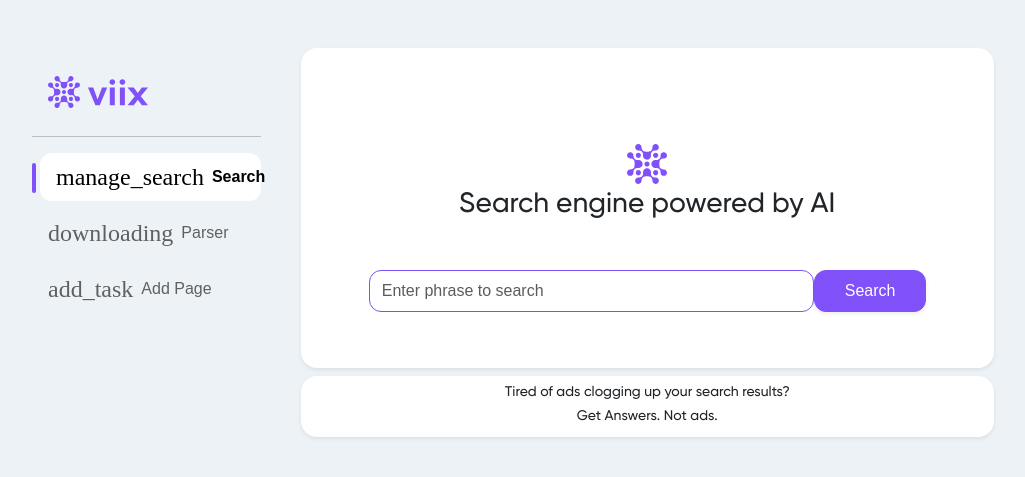
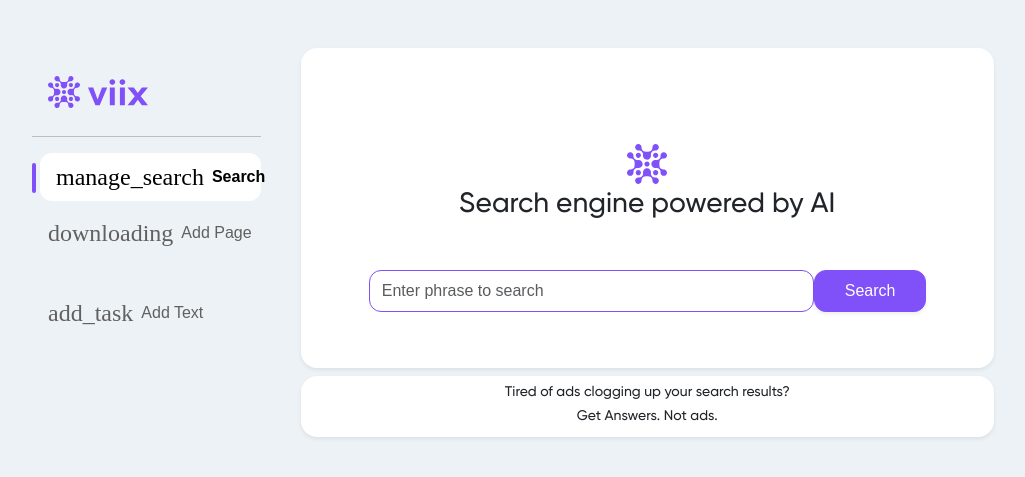
Before and after one commit to diixo/viix-ai, a Django app: page / in a window 1280 px wide. Shown: the top 477 px of the page, without its empty margins (66-1091 px from the left). Run offline with Django 5.2, Linux system fonts and the light colour scheme; some libraries are stand-ins or nearby versions; some web fonts are replaced.

Commit message:
add-text.html + processing API

```diff
--- a/core/app_main/templates/app_main/base.html
+++ b/core/app_main/templates/app_main/base.html
@@ -42,7 +42,7 @@
                     <div class="col-xl-3 col-lg-3 col-md-4 col-sm-12 mb-2">
                         <div class="d-flex flex-column flex-shrink-0 p-3">
                             <div class="ps-3" style="padding-top: 0.75rem; padding-bottom: 0.75rem;">
-                                <a href="" class="text-decoration-none">
+                                <a href="{% url 'app_main:main' %}" class="text-decoration-none">
                                    <img src="/static/app_main/logos/viix/viix-50.svg" class="img-fluid" alt="brand-logo" style="height:32px;" title="viix apps marketplace">
                                 </a>
                              </div>
@@ -55,15 +55,15 @@
                                     </a>
                                 </li>
                                 <li class="nav-item pb-2">
-                                    <a href="{% url 'app_main:ai-search' %}" class="nav-link">
+                                    <a href="{% url 'app_main:add-page' %}" class="nav-link">
                                         <span class="material-icons">downloading</span>
-                                        Parser
+                                        Add Page
                                     </a>
                                 </li>
                                 <li class="nav-item pb-2">
-                                    <a href="" class="nav-link">
+                                    <a href="{% url 'app_main:add-text' %}" class="nav-link">
                                         <span class="material-icons">add_task</span>
-                                        Add Page
+                                        Add Text
                                     </a>
                                 </li>
                             </ul>
--- a/core/app_main/urls.py
+++ b/core/app_main/urls.py
@@ -9,4 +9,6 @@ app_name = "app_main"
 urlpatterns = [
     path("", views.ai_search, name="main"),
     path("ai-search", views.ai_search, name="ai-search"),
+    path("add-text", views.add_text, name="add-text"),
+    path("add-page", views.add_page, name="add-page"),
 ]
--- a/core/app_main/views.py
+++ b/core/app_main/views.py
@@ -23,4 +23,37 @@ def ai_search(request):
     return render(request, "app_main/ai-search.html", context={
         "title": "Viix Search engine powered by AI",
         "description": "Search engine powered by AI. Tired of ads clogging up your search results? Get Answers. Not ads."
-    })
+        })
+
+
+def add_text(request):
+    api = viix_api.get_api()
+    if request.method == "POST":
+        button_value = request.POST.get("submit_txt_btn")
+
+        if button_value:
+            txt = request.POST.get("input_txt_field", "")
+            print(f"add_text:{txt}")
+            api.text_to_index(txt)
+            return redirect(to="app_main:ai-search")
+
+    return render(request, "app_main/add-text.html", context={
+        "title": "viix add_text: AI-search",
+        "description": "add_text: viix AI-search for AI-tools"})
+
+
+def add_page(request):
+    api = viix_api.get_api()
+    if request.method == "POST":
+        button_value = request.POST.get("submit_url_btn")
+
+        if button_value:
+            txt = request.POST.get("input_url_field", "")
+            print(f"add_page:{txt}")
+            api.page_to_index(txt)
+            return redirect(to="app_main:ai-search")
+
+    return redirect(to="app_main:ai-search")
+    return render(request, "app_main/add-page.html", context={
+        "title": "viix add_page: AI-search",
+        "description": "add_page: viix AI-search for AI-tools"})
--- a/core/app_main/viix_api.py
+++ b/core/app_main/viix_api.py
@@ -23,12 +23,25 @@ class ViixApi:
             return {"error": f"RequestException: {e}"}
 
 
-    def page_to_index(self, search_request: str):
+    def page_to_index(self, page_request: str):
         url = "http://127.0.0.1:8001/page-to-index"
 
         try:
             #response = requests.post(url, headers={'Content-type': 'application/json'}, data=json.dumps(params))
-            response = requests.post(url, json={ "search_request": search_request })
+            response = requests.post(url, json={ "str_request": page_request })
+            response.raise_for_status()
+            ###
+            return response.json()
+        except requests.RequestException as e:
+            return {"error": f"RequestException: {e}"}
+
+
+    def text_to_index(self, txt_request: str):
+        url = "http://127.0.0.1:8001/text-to-index"
+
+        try:
+            #response = requests.post(url, headers={'Content-type': 'application/json'}, data=json.dumps(params))
+            response = requests.post(url, json={ "str_request": txt_request })
             response.raise_for_status()
             ###
             return response.json()
--- a/server/schemas.py
+++ b/server/schemas.py
@@ -10,7 +10,7 @@ class ParsingUrlModel(BaseModel):
     categs_str: str
 
 class StrRequestModel(BaseModel):
-    search_request: str
+    str_request: str
 
 class DomainItemModel(BaseModel):
     domain_id: int
```
Also changed, not shown: core/app_main/templates/app_main/add-text.html (added, +31 -0 lines), server/searching_server.py (+7 -0 lines), server/server_api.py (+8 -2 lines).
